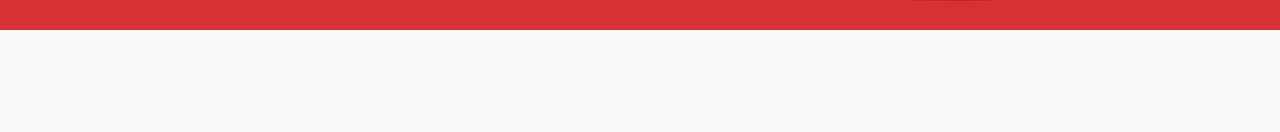
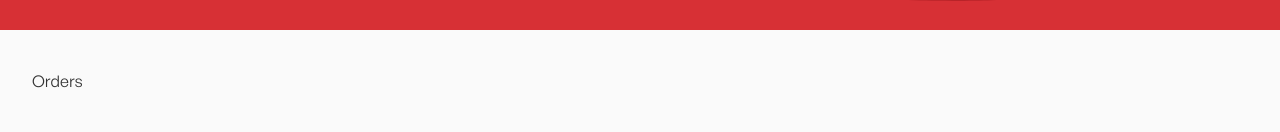
Before and after one commit to oliveiradniel/waiterapp-fe, a React (Vite) app: page / in a window 1280 px wide. Shown: the part 168-300 px from the top of the page. Built offline with nearby package versions, Linux system fonts and the light colour scheme.

Commit message:
feat: create and style the 'Orders' component

```diff
--- a/src/App.tsx
+++ b/src/App.tsx
@@ -1,11 +1,14 @@
+import { GlobalStyles } from './styles/GlobalStyles.ts';
+
 import Header from './components/Header/index.tsx';
-import { GlobalStyles } from './styles/GlobalStyles.ts';
+import Orders from './components/Orders/index.tsx';
 
 export default function App() {
   return (
     <>
       <GlobalStyles />
       <Header />
+      <Orders />
     </>
   );
 }
--- /dev/null
+++ b/src/components/Orders/index.tsx
@@ -0,0 +1,9 @@
+import { Container } from './styles';
+
+export default function Orders() {
+  return (
+    <Container>
+      Orders
+    </Container>
+  );
+}
--- /dev/null
+++ b/src/components/Orders/styles.ts
@@ -0,0 +1,7 @@
+import styled from 'styled-components';
+
+export const Container = styled.div`
+  margin: 40px auto;
+  max-width: 1216px;
+  width: 100%;
+`;
```
